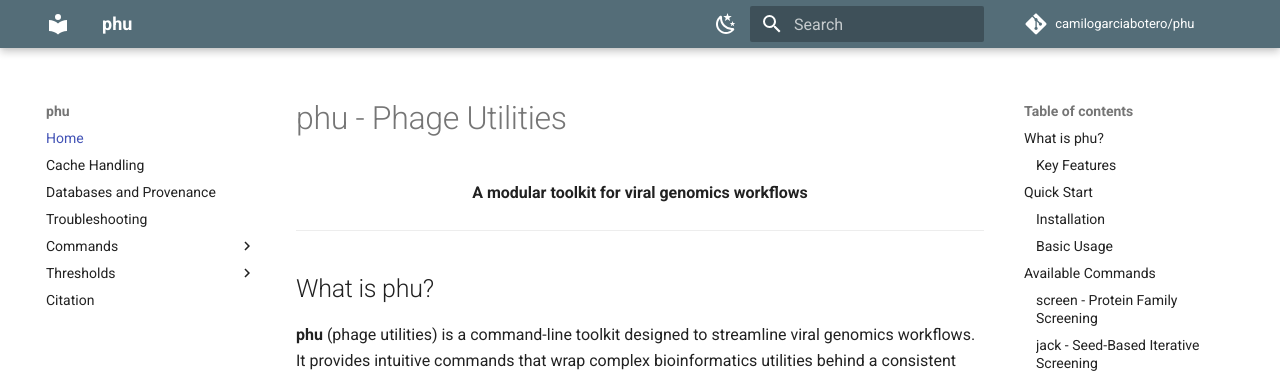
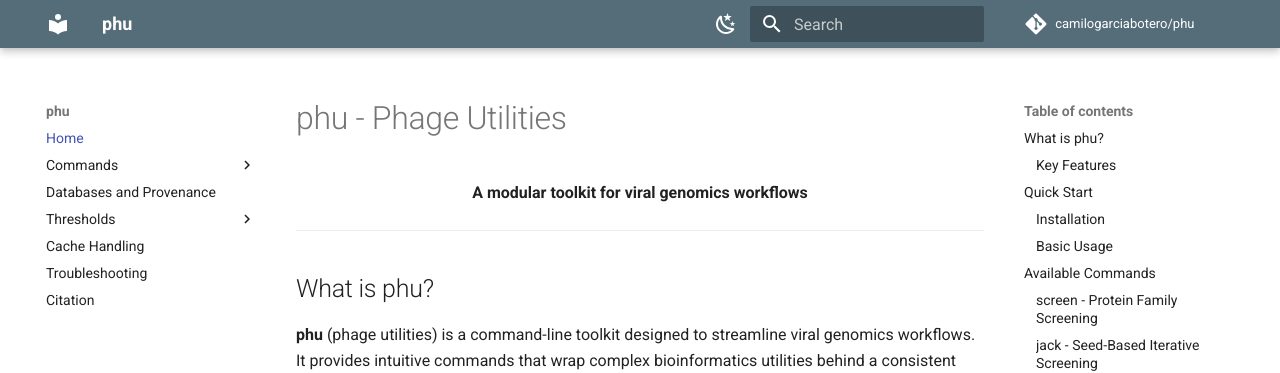
Before and after one commit to camilogarciabotero/phu, an MkDocs documentation site: the page built from docs/index.md, in a window 1280 px wide. Shown: the top 373 px of the page. Built offline with MkDocs 1.6.1 and Material for MkDocs 9.7.7, drawn with Linux system fonts in a browser that asks for light colours; comment, search, counter and statistics services are not loaded; part of the change alters nothing that is shown.

```diff
--- a/mkdocs.yaml
+++ b/mkdocs.yaml
@@ -66,9 +66,6 @@ plugins:
 
 nav:
   - Home: index.md
-  - Cache Handling: cache.md
-  - Databases and Provenance: databases.md
-  - Troubleshooting: troubleshooting.md
   - Commands:
       - commands/cluster.md
       - commands/dbs.md
@@ -76,6 +73,9 @@ nav:
       - commands/simplify-taxa.md
       - commands/screen.md
       - commands/jack.md
+  - Databases and Provenance: databases.md
   - Thresholds:
       - screen-thresholds.md
+  - Cache Handling: cache.md
+  - Troubleshooting: troubleshooting.md
   - Citation: citation.md
```
